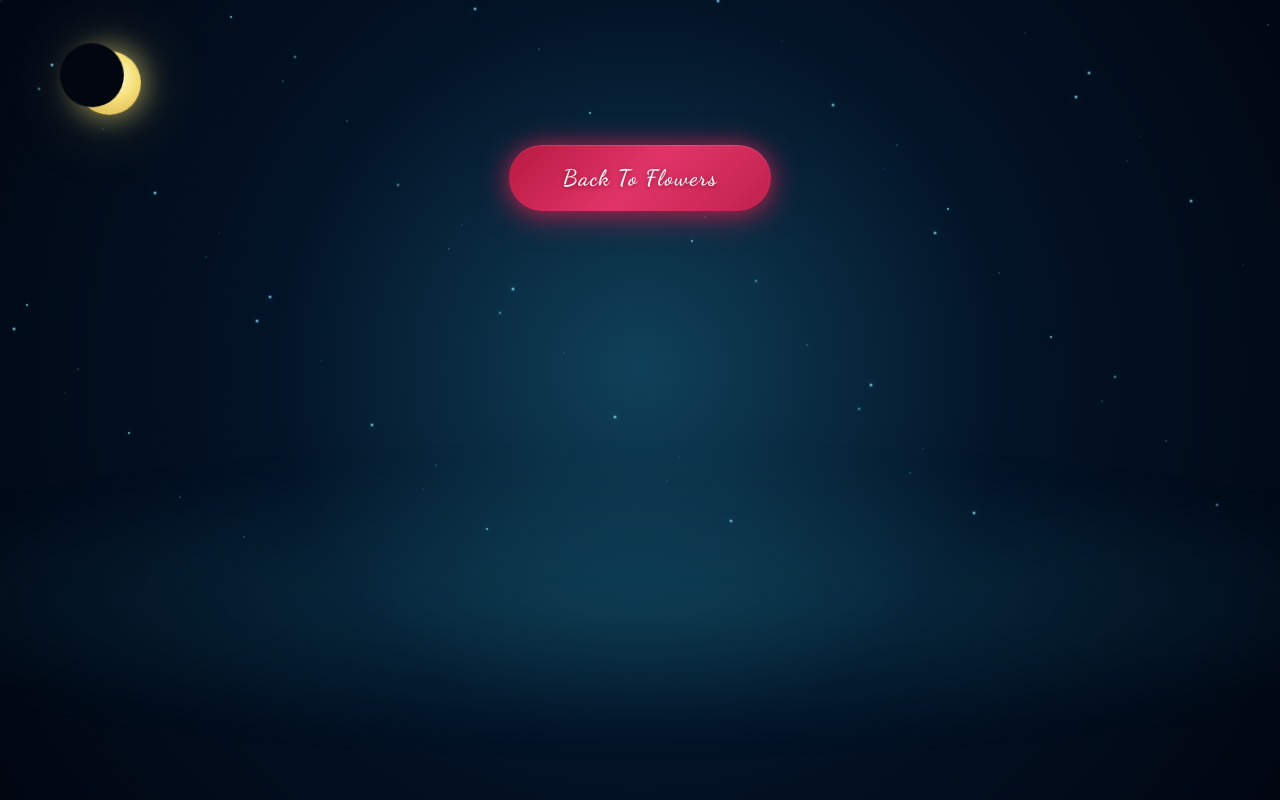
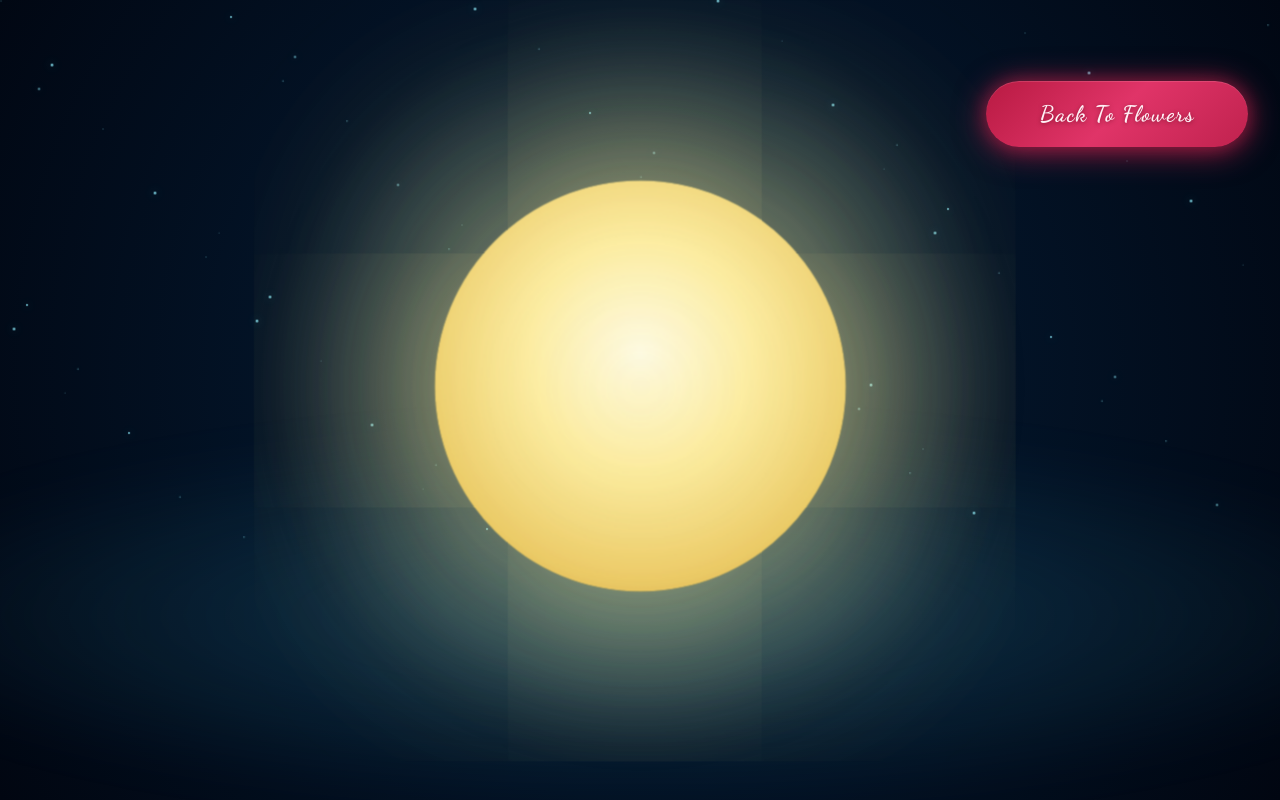
Before and after one commit to Kusk24/ice-breaker, a Next.js app: page /moon in a window 1280 px wide. Built offline with nearby package versions, Linux system fonts and the light colour scheme.

Commit message:
Moon Animation Added

```diff
--- /dev/null
+++ b/app/components/TransitionLink.tsx
@@ -0,0 +1,27 @@
+"use client";
+import Link from "next/link";
+import { useRouter } from "next/navigation";
+import type { ComponentProps } from "react";
+
+type Props = Omit<ComponentProps<typeof Link>, "onClick">;
+
+export default function TransitionLink({ href, children, ...rest }: Props) {
+  const router = useRouter();
+
+  function handleClick(e: React.MouseEvent<HTMLAnchorElement>) {
+    e.preventDefault();
+    if (typeof document.startViewTransition !== "function") {
+      router.push(href as string);
+      return;
+    }
+    document.startViewTransition(() => {
+      router.push(href as string);
+    });
+  }
+
+  return (
+    <Link href={href} {...rest} onClick={handleClick}>
+      {children}
+    </Link>
+  );
+}
--- a/app/globals.css
+++ b/app/globals.css
@@ -1,4 +1,8 @@
 @import "tailwindcss";
+
+@view-transition {
+  navigation: auto;
+}
 
 :root {
   color-scheme: dark;
@@ -99,6 +103,65 @@ body {
   background: #010611;
 }
 
+.moon-scene .mist {
+  bottom: 0;
+  height: 46%;
+  background: radial-gradient(ellipse at center, rgba(66, 190, 224, 0.2), rgba(2, 8, 19, 0) 72%);
+  filter: blur(28px);
+}
+
+.moon-wrap--journey {
+  top: 7%;
+  left: 6%;
+  z-index: 8;
+  opacity: 0;
+  animation: moon-center-rise 6.5s linear 0.25s forwards;
+}
+
+.moon--fullrise {
+  width: 84px;
+  height: 84px;
+  background: radial-gradient(circle at 50% 42%, #fffef0 0%, #fdeea5 36%, #eccb67 72%, #c89635 100%);
+  box-shadow:
+    0 0 36px rgba(250, 231, 150, 0.78),
+    0 0 110px rgba(250, 214, 120, 0.38);
+  animation:
+    moon-forming 6.2s cubic-bezier(0.24, 1, 0.34, 1) 0.25s both,
+    moon-full-breathe 5.8s ease-in-out 6.55s infinite,
+    moon-full-glow 6s ease-in-out 6.55s infinite;
+}
+
+.moon--fullrise::before {
+  inset: -34px;
+  background: radial-gradient(circle, rgba(246, 226, 128, 0.2) 0%, rgba(246, 226, 128, 0.04) 45%, transparent 74%);
+  animation:
+    moon-halo-forming 6.2s ease-in-out 0.25s both,
+    moon-full-halo 6.2s ease-in-out 6.55s infinite;
+}
+
+.moon-scene .moon__cover {
+  top: -3px;
+  left: -10px;
+  width: 84px;
+  height: 84px;
+  background: #0a2034;
+  animation: moon-cover-reveal 5.4s cubic-bezier(0.3, 0.92, 0.34, 1) 0.65s forwards;
+}
+
+.moon-actions {
+  position: absolute;
+  top: 2rem;
+  right: 2rem;
+  z-index: 40;
+  opacity: 0;
+  visibility: hidden;
+  animation: moon-button-show 0.8s ease-out 6.6s forwards;
+}
+
+.moon-actions__btn {
+  margin: 0;
+}
+
 @keyframes moon-rise {
   0% {
     opacity: 0;
@@ -138,6 +201,156 @@ body {
 @keyframes moon-halo {
   0%, 100% { opacity: 0.5; transform: scale(1); }
   50%       { opacity: 1;   transform: scale(1.18); }
+}
+
+@keyframes moon-center-rise {
+  0% {
+    opacity: 0;
+    transform: translate(0, 0) scale(1);
+    filter: blur(14px);
+    animation-timing-function: ease-out;
+  }
+  10% {
+    opacity: 1;
+    transform: translate(3vw, 1.5vh) scale(1.5);
+    filter: blur(7px);
+    animation-timing-function: ease-in-out;
+  }
+  28% {
+    opacity: 1;
+    transform: translate(9vw, 5vh) scale(2.1);
+    filter: blur(3px);
+    animation-timing-function: ease-in-out;
+  }
+  52% {
+    opacity: 1;
+    transform: translate(22vw, 18vh) scale(3.2);
+    filter: blur(0.5px);
+    animation-timing-function: ease-in-out;
+  }
+  78% {
+    opacity: 1;
+    transform: translate(36vw, 32vh) scale(4.1);
+    filter: blur(0);
+    animation-timing-function: ease-out;
+  }
+  100% {
+    opacity: 1;
+    transform: translate(calc(44vw - 42px), calc(43vh - 42px)) scale(4.8);
+    filter: blur(0);
+  }
+}
+
+@keyframes moon-cover-reveal {
+  0% {
+    transform: translateX(0);
+    opacity: 1;
+  }
+  20% {
+    transform: translateX(18px);
+    opacity: 0.95;
+  }
+  50% {
+    transform: translateX(50px);
+    opacity: 0.75;
+  }
+  75% {
+    transform: translateX(78px);
+    opacity: 0.25;
+  }
+  100% {
+    transform: translateX(100px);
+    opacity: 0;
+  }
+}
+
+@keyframes moon-forming {
+  0% {
+    transform: scale(0.92);
+    box-shadow:
+      0 0 20px rgba(240, 212, 120, 0.45),
+      0 0 58px rgba(235, 198, 96, 0.2);
+    filter: brightness(0.92);
+  }
+  36% {
+    transform: scale(0.98);
+    box-shadow:
+      0 0 24px rgba(245, 220, 130, 0.58),
+      0 0 82px rgba(242, 210, 110, 0.28);
+    filter: brightness(0.96);
+  }
+  72% {
+    transform: scale(1.04);
+    box-shadow:
+      0 0 30px rgba(248, 228, 144, 0.72),
+      0 0 106px rgba(246, 216, 122, 0.34);
+    filter: brightness(1);
+  }
+  100% {
+    transform: scale(1);
+    box-shadow:
+      0 0 36px rgba(250, 231, 150, 0.78),
+      0 0 110px rgba(250, 214, 120, 0.38);
+    filter: brightness(1);
+  }
+}
+
+@keyframes moon-halo-forming {
+  0% {
+    opacity: 0.2;
+    transform: scale(0.84);
+  }
+  55% {
+    opacity: 0.46;
+    transform: scale(0.98);
+  }
+  100% {
+    opacity: 0.62;
+    transform: scale(1);
+  }
+}
+
+@keyframes moon-full-breathe {
+  0%, 100% { transform: translateY(0) scale(1); }
+  50% { transform: translateY(-6px) scale(1.04); }
+}
+
+@keyframes moon-full-glow {
+  0%, 100% {
+    box-shadow:
+      0 0 36px rgba(250, 231, 150, 0.78),
+      0 0 110px rgba(250, 214, 120, 0.38);
+  }
+  50% {
+    box-shadow:
+      0 0 56px rgba(255, 239, 174, 0.95),
+      0 0 150px rgba(247, 214, 127, 0.52),
+      0 0 240px rgba(240, 205, 118, 0.18);
+  }
+}
+
+@keyframes moon-full-halo {
+  0%, 100% {
+    opacity: 0.48;
+    transform: scale(1);
+  }
+  50% {
+    opacity: 1;
+    transform: scale(1.12);
+  }
+}
+
+@keyframes moon-button-show {
+  0% {
+    opacity: 0;
+    transform: translateY(-10px);
+    visibility: hidden;
+  }
+  100% {
+    opacity: 1;
+    transform: translateY(0);
+    visibility: visible;
+  }
 }
 
 /* ─── Mist ─── */
--- a/app/moon/page.tsx
+++ b/app/moon/page.tsx
@@ -1,5 +1,5 @@
 import type { CSSProperties } from "react";
-import Link from "next/link";
+import TransitionLink from "../components/TransitionLink";
 
 const stars = Array.from({ length: 70 }, (_, i) => ({
   x: (i * 17) % 100,
@@ -9,7 +9,7 @@ const stars = Array.from({ length: 70 }, (_, i) => ({
 
 export default function MoonPage() {
   return (
-    <main className="scene" aria-label="Night sky with crescent moon">
+    <main className="scene moon-scene" aria-label="Night sky with moon becoming full at the center">
       <div className="sky" aria-hidden>
         {stars.map((star, index) => (
           <span
@@ -26,18 +26,18 @@ export default function MoonPage() {
         ))}
       </div>
 
-      <div className="moon-wrap" aria-hidden>
-        <div className="moon">
+      <div className="moon-wrap moon-wrap--journey" aria-hidden>
+        <div className="moon moon--fullrise">
           <div className="moon__cover" />
         </div>
       </div>
 
       <div className="mist" aria-hidden />
 
-      <div className="hero">
-        <Link className="hero__btn" href="/">
+      <div className="moon-actions">
+        <TransitionLink className="hero__btn moon-actions__btn" href="/">
           Back To Flowers
-        </Link>
+        </TransitionLink>
       </div>
     </main>
   );
--- a/app/page.tsx
+++ b/app/page.tsx
@@ -1,5 +1,5 @@
 import type { CSSProperties } from "react";
-import Link from "next/link";
+import TransitionLink from "./components/TransitionLink";
 import { siteText } from "@/lib/content";
 
 /* ─── Stars ─── */
@@ -412,9 +412,9 @@ export default function Home() {
             </span>
           ))}
         </p>
-        <Link className="hero__btn" href="/moon">
+        <TransitionLink className="hero__btn" href="/moon">
           {siteText.buttonOne}
-        </Link>
+        </TransitionLink>
       </div>
     </main>
   );
--- a/lib/content.ts
+++ b/lib/content.ts
@@ -5,7 +5,7 @@ export const siteText = {
   subtitle: "Thae Thu",
   buttonLabel: "Start",
   footerText: "Made with Next.js",
-  buttonOne: "Ta khu may ml so phyy hmr lr bya",
+  buttonOne: "Click Here 💞",
   buttonTwo: "",
   buttonThree: "",
 
```
